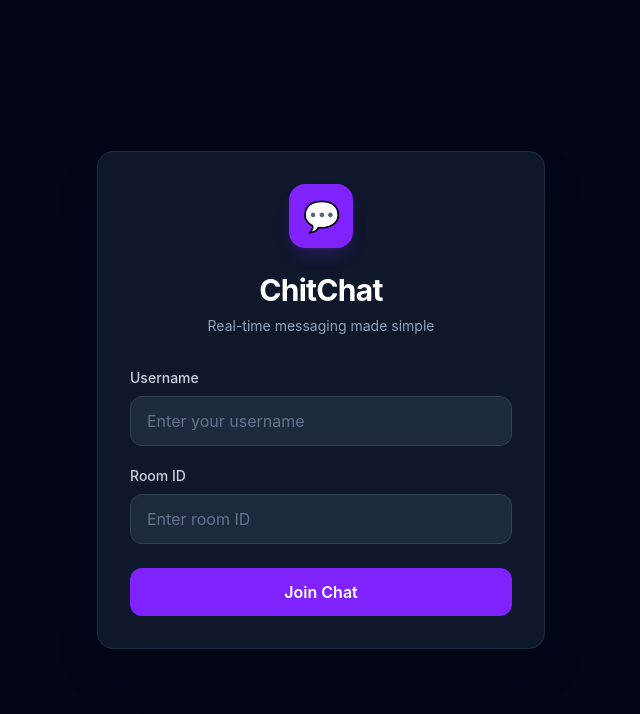
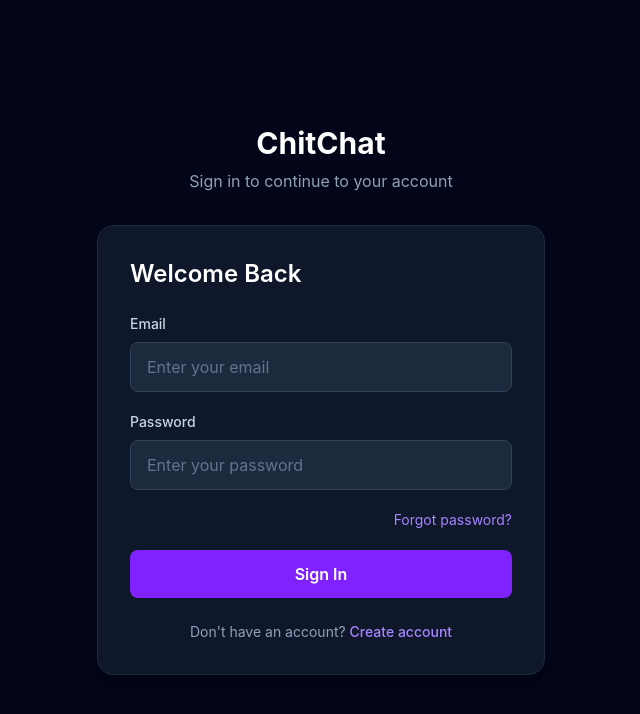
Before and after one commit to Mayeda-Islam/realtime-chat-app, a React (Vite) app in the folder ui/: page / in a window 1280 px wide. Shown: the top 714 px of the page, without its empty margins (319-959 px from the left). Built offline with nearby package versions, Linux system fonts and the light colour scheme; no server answers.

Commit message:
in frontend ,added login page and login successfull

```diff
--- a/ui/src/App.jsx
+++ b/ui/src/App.jsx
@@ -1,95 +1,104 @@
 import { useState } from "react";
-import Chatroom from "./components/Chatroom";
+import Login from "./pages/Login";
+// import Chatroom from "./components/Chatroom";
 
-function App() {
-  const [username, setUsername] = useState("");
-  const [room, setRoom] = useState("");
-  const [joined, setJoined] = useState(false);
+// function App() {
+  // const [username, setUsername] = useState("");
+  // const [room, setRoom] = useState("");
+  // const [joined, setJoined] = useState(false);
 
-  const joinRoom = () => {
-    if (!username.trim() || !room.trim()) {
-      alert("Please enter username and room ID");
-      return;
-    }
+  // const joinRoom = () => {
+  //   if (!username.trim() || !room.trim()) {
+  //     alert("Please enter username and room ID");
+  //     return;
+  //   }
 
-    setJoined(true);
-  };
+  //   setJoined(true);
+  // };
 
 
 
+  // return (
+  //   <div className="min-h-screen bg-slate-950 text-white">
+  //     {!joined ? (
+  //       /* ================= JOIN SCREEN ================= */
+  //       <div className="flex min-h-screen items-center justify-center px-4">
+  //         <div className="w-full max-w-md rounded-2xl border border-slate-800 bg-slate-900 p-8 shadow-2xl">
+
+  //           {/* Logo */}
+  //           <div className="mb-6 flex justify-center">
+  //             <div className="flex h-16 w-16 items-center justify-center rounded-2xl bg-violet-600 text-3xl shadow-lg shadow-violet-600/20">
+  //               💬
+  //             </div>
+  //           </div>
+
+  //           {/* Title */}
+  //           <div className="mb-8 text-center">
+  //             <h1 className="text-3xl font-bold tracking-tight">
+  //               ChitChat
+  //             </h1>
+
+  //             <p className="mt-2 text-sm text-slate-400">
+  //               Real-time messaging made simple
+  //             </p>
+  //           </div>
+
+  //           {/* Username */}
+  //           <div className="mb-5">
+  //             <label className="mb-2 block text-sm font-medium text-slate-300">
+  //               Username
+  //             </label>
+
+  //             <input
+  //               type="text"
+  //               placeholder="Enter your username"
+  //               value={username}
+  //               onChange={(e) => setUsername(e.target.value)}
+  //               className="w-full rounded-xl border border-slate-700 bg-slate-800 px-4 py-3 text-white outline-none transition placeholder:text-slate-500 focus:border-violet-500 focus:ring-2 focus:ring-violet-500/20"
+  //             />
+  //           </div>
+
+  //           {/* Room */}
+  //           <div className="mb-6">
+  //             <label className="mb-2 block text-sm font-medium text-slate-300">
+  //               Room ID
+  //             </label>
+
+  //             <input
+  //               type="text"
+  //               placeholder="Enter room ID"
+  //               value={room}
+  //               onChange={(e) => setRoom(e.target.value)}
+  //               onKeyDown={(e) => {
+  //                 if (e.key === "Enter") {
+  //                   joinRoom();
+  //                 }
+  //               }}
+  //               className="w-full rounded-xl border border-slate-700 bg-slate-800 px-4 py-3 text-white outline-none transition placeholder:text-slate-500 focus:border-violet-500 focus:ring-2 focus:ring-violet-500/20"
+  //             />
+  //           </div>
+
+  //           {/* Join Button */}
+  //           <button
+  //             onClick={joinRoom}
+  //             className="w-full rounded-xl bg-violet-600 py-3 font-semibold transition hover:bg-violet-500 active:scale-[0.98]"
+  //           >
+  //             Join Chat
+  //           </button>
+  //         </div>
+  //       </div>
+  //     ) : (
+  //       /* ================= CHAT SCREEN ================= */
+  //      <Chatroom username={username} room={room}/>
+  //     )}
+  //   </div>
+  // );
+// }
+function App() {
   return (
     <div className="min-h-screen bg-slate-950 text-white">
-      {!joined ? (
-        /* ================= JOIN SCREEN ================= */
-        <div className="flex min-h-screen items-center justify-center px-4">
-          <div className="w-full max-w-md rounded-2xl border border-slate-800 bg-slate-900 p-8 shadow-2xl">
-
-            {/* Logo */}
-            <div className="mb-6 flex justify-center">
-              <div className="flex h-16 w-16 items-center justify-center rounded-2xl bg-violet-600 text-3xl shadow-lg shadow-violet-600/20">
-                💬
-              </div>
-            </div>
-
-            {/* Title */}
-            <div className="mb-8 text-center">
-              <h1 className="text-3xl font-bold tracking-tight">
-                ChitChat
-              </h1>
-
-              <p className="mt-2 text-sm text-slate-400">
-                Real-time messaging made simple
-              </p>
-            </div>
-
-            {/* Username */}
-            <div className="mb-5">
-              <label className="mb-2 block text-sm font-medium text-slate-300">
-                Username
-              </label>
-
-              <input
-                type="text"
-                placeholder="Enter your username"
-                value={username}
-                onChange={(e) => setUsername(e.target.value)}
-                className="w-full rounded-xl border border-slate-700 bg-slate-800 px-4 py-3 text-white outline-none transition placeholder:text-slate-500 focus:border-violet-500 focus:ring-2 focus:ring-violet-500/20"
-              />
-            </div>
-
-            {/* Room */}
-            <div className="mb-6">
-              <label className="mb-2 block text-sm font-medium text-slate-300">
-                Room ID
-              </label>
-
-              <input
-                type="text"
-                placeholder="Enter room ID"
-                value={room}
-                onChange={(e) => setRoom(e.target.value)}
-                onKeyDown={(e) => {
-                  if (e.key === "Enter") {
-                    joinRoom();
-                  }
-                }}
-                className="w-full rounded-xl border border-slate-700 bg-slate-800 px-4 py-3 text-white outline-none transition placeholder:text-slate-500 focus:border-violet-500 focus:ring-2 focus:ring-violet-500/20"
-              />
-            </div>
-
-            {/* Join Button */}
-            <button
-              onClick={joinRoom}
-              className="w-full rounded-xl bg-violet-600 py-3 font-semibold transition hover:bg-violet-500 active:scale-[0.98]"
-            >
-              Join Chat
-            </button>
-          </div>
-        </div>
-      ) : (
-        /* ================= CHAT SCREEN ================= */
-       <Chatroom username={username} room={room}/>
-      )}
+      <Login />
+      {/* <Chatroom username={username} room={room} /> */}
     </div>
   );
 }
--- /dev/null
+++ b/ui/src/pages/Login.jsx
@@ -0,0 +1,182 @@
+import { useState } from "react";
+
+const Login = () => {
+  const [formData, setFormData] = useState({
+    email: "",
+    password_hash: "",
+  });
+
+  const [loading, setLoading] = useState(false);
+  const [error, setError] = useState("");
+  const [success, setSuccess] = useState("");
+
+  const handleChange = (e) => {
+    const { name, value } = e.target;
+
+    setFormData((prev) => ({
+      ...prev,
+      [name]: value,
+    }));
+  };
+
+  const handleSubmit = async (e) => {
+    e.preventDefault();
+
+    setError("");
+    setSuccess("");
+    console.log(formData);
+    if (!formData.email || !formData.password_hash) {
+      setError("Email and password are required.");
+      return;
+    }
+
+    try {
+      setLoading(true);
+
+      const response = await fetch("http://localhost:3001/api/auth/login", {
+        method: "POST",
+        headers: {
+          "Content-Type": "application/json",
+        },
+        body: JSON.stringify(formData),
+      });
+
+      const data = await response.json();
+
+      if (!response.ok) {
+        setError(data.message || "Login failed.");
+        return;
+      }
+
+      // Save JWT token
+      localStorage.setItem("token", data.token);
+
+      // Save user information
+      localStorage.setItem("user", JSON.stringify(data.user));
+
+      setSuccess("Login successful!");
+
+      console.log("Login response:", data);
+
+      // You can navigate after login
+      // navigate("/dashboard");
+    } catch (error) {
+      console.error(error);
+      setError("Unable to connect to the server.");
+    } finally {
+      setLoading(false);
+    }
+  };
+
+  return (
+    <div className="min-h-screen bg-slate-950 flex items-center justify-center px-4">
+      <div className="w-full max-w-md">
+        {/* Logo / Heading */}
+        <div className="text-center mb-8">
+          <h1 className="text-3xl font-bold text-white">ChitChat</h1>
+
+          <p className="text-slate-400 mt-2">
+            Sign in to continue to your account
+          </p>
+        </div>
+
+        {/* Login Card */}
+        <div className="bg-slate-900 border border-slate-800 rounded-2xl p-8 shadow-xl">
+          <h2 className="text-2xl font-semibold text-white mb-6">
+            Welcome Back
+          </h2>
+
+          {/* Error */}
+          {error && (
+            <div className="mb-5 rounded-lg border border-red-500/30 bg-red-500/10 px-4 py-3 text-sm text-red-400">
+              {error}
+            </div>
+          )}
+
+          {/* Success */}
+          {success && (
+            <div className="mb-5 rounded-lg border border-green-500/30 bg-green-500/10 px-4 py-3 text-sm text-green-400">
+              {success}
+            </div>
+          )}
+
+          <form onSubmit={handleSubmit} className="space-y-5">
+            {/* Email */}
+            <div>
+              <label
+                htmlFor="email"
+                className="block text-sm font-medium text-slate-300 mb-2"
+              >
+                Email
+              </label>
+
+              <input
+                id="email"
+                type="email"
+                name="email"
+                value={formData.email}
+                onChange={handleChange}
+                placeholder="Enter your email"
+                autoComplete="email"
+                className="w-full rounded-lg border border-slate-700 bg-slate-800 px-4 py-3 text-white placeholder-slate-500 outline-none transition focus:border-violet-500 focus:ring-2 focus:ring-violet-500/20"
+              />
+            </div>
+
+            {/* Password */}
+            <div>
+              <label
+                htmlFor="password"
+                className="block text-sm font-medium text-slate-300 mb-2"
+              >
+                Password
+              </label>
+
+              <input
+                id="password"
+                type="password"
+                name="password_hash"
+                value={formData.password_hash}
+                onChange={handleChange}
+                placeholder="Enter your password"
+                autoComplete="current-password"
+                className="w-full rounded-lg border border-slate-700 bg-slate-800 px-4 py-3 text-white placeholder-slate-500 outline-none transition focus:border-violet-500 focus:ring-2 focus:ring-violet-500/20"
+              />
+            </div>
+
+            {/* Forgot Password */}
+            <div className="flex justify-end">
+              <button
+                type="button"
+                className="text-sm text-violet-400 hover:text-violet-300 transition"
+              >
+                Forgot password?
+              </button>
+            </div>
+
+            {/* Submit */}
+            <button
+              type="submit"
+              disabled={loading}
+              className="w-full rounded-lg bg-violet-600 px-4 py-3 font-semibold text-white transition hover:bg-violet-500 disabled:cursor-not-allowed disabled:opacity-60"
+            >
+              {loading ? "Signing in..." : "Sign In"}
+            </button>
+          </form>
+
+          {/* Signup */}
+          <p className="text-center text-sm text-slate-400 mt-6">
+            Don't have an account?{" "}
+            <button
+              type="button"
+              className="font-medium text-violet-400 hover:text-violet-300 transition"
+            >
+              Create account
+            </button>
+          </p>
+        </div>
+      </div>
+    </div>
+  );
+};
+
+export default Login;
```
